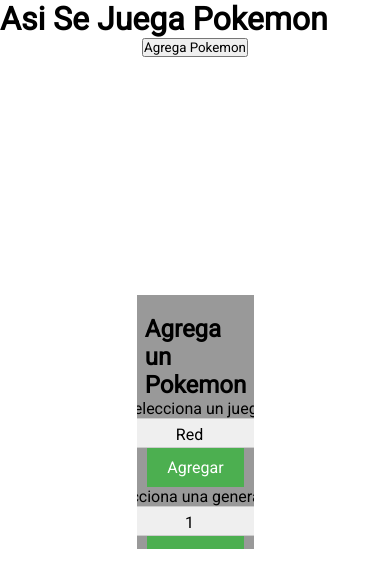
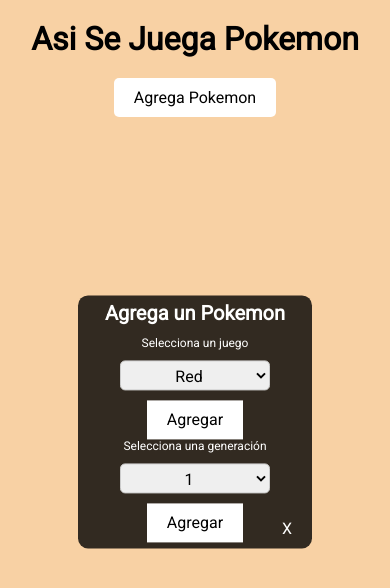
Before and after one commit to NachoBasilio/Estudio-Pokemon-TypeScript, a website built with Vite: page index.html in a window 390 px wide. Both pictures are taken after a click on the button "Agrega Pokemon". Built offline with nearby package versions, Linux system fonts and the light colour scheme.

Commit message:
0.1.7 :fire: estilos, boton de cerrado y media queries

```diff
--- a/src/logica/creacionDeModal.ts
+++ b/src/logica/creacionDeModal.ts
@@ -12,6 +12,7 @@
     const selectGeneration = document.createElement('select');
     const botonGeneracion = document.createElement('button');
     const botonGame = document.createElement('button');
+    const botonCerrar = document.createElement('button');
 
     modal.classList.add('modal');
     titulo.classList.add('titulo');
@@ -22,12 +23,15 @@
     selectGeneration.classList.add('select');
     botonGeneracion.classList.add('boton');
     botonGame.classList.add('boton');
+    botonCerrar.classList.add('botonCerrar');
+
 
     titulo.textContent = 'Agrega un Pokemon';
     textoGame.textContent = 'Selecciona un juego';
     textoGeneration.textContent = 'Selecciona una generación';
     botonGeneracion.textContent = 'Agregar';
     botonGame.textContent = 'Agregar';
+    botonCerrar.textContent = 'X';
 
     const generaciones = [1, 2, 3, 4, 5, 6, 7, 8, 9];
     const games = [
@@ -92,8 +96,10 @@
     form.appendChild(textoGeneration);
     form.appendChild(selectGeneration);
     form.appendChild(botonGeneracion);
+    form.appendChild(botonCerrar);
     modal.appendChild(titulo);
     modal.appendChild(form);
+
 
     botonGame.addEventListener('click', () => {
         modal.classList.add('eliminarModal');
@@ -107,6 +113,11 @@
         creadoraDeCards(parseInt(selectGeneration.value), app);
     })
 
+    botonCerrar.addEventListener('click', () => {
+
+        modal.classList.add('eliminarModal');
+    })
+
     return modal;
 }
 
--- a/src/logica/creadoraDeCards.ts
+++ b/src/logica/creadoraDeCards.ts
@@ -45,7 +45,7 @@
     contenedorIMG.appendChild(img);
     contenedor.appendChild(contenedorIMG);
     contenedor.appendChild(tipo);
-    contenedor.appendChild(botonEliminar)
+
 
 
     creadorDeSelect(select, contenedor, generacion);
@@ -60,7 +60,7 @@
         tipo.textContent = pokemonSeleccionado.type.charAt(0).toUpperCase() + pokemonSeleccionado.type.slice(1);
       }
     });
-
+    contenedor.appendChild(botonEliminar)
     botonEliminar.addEventListener('click', (e) => {
       const target = e.target as HTMLButtonElement;
       const padre = target.parentElement;
@@ -69,10 +69,11 @@
 
 
 
+
     p.classList.add('cargando');
     padre?.appendChild(contenedor);
 
 
-  }
+}
 
     export default creadoraDeCards;
--- a/src/main.ts
+++ b/src/main.ts
@@ -19,6 +19,7 @@
   const mas = document.createElement('button');
   mas.classList.add('mas');
   mas.innerText = 'Agrega Pokemon';
+
 
   mas.addEventListener('click', async () => {
     modalNodo.classList.remove('eliminarModal');
--- a/src/modal.css
+++ b/src/modal.css
@@ -10,15 +10,25 @@
     left: 50%;
     transform: translate(-50%, -50%);
     z-index: 1;
-    width: 30%;
+    width: 60%;
     height: 30%;
-    overflow: auto;
-    background-color: rgba(0, 0, 0, 0.4);
-    padding: 20px
+    overflow: none;
+    background-color: rgba(0, 0, 0, 0.8);
+    padding: 5px;
+    border-radius: 10px;
+}
+
+select{
+    width: 150px;
+    height: 30px;
+    border-radius: 5px;
+    border: 1px solid #ccc;
+    padding: 5px;
+    margin-bottom: 10px;
 }
 
 .boton{
-    background-color: #4CAF50;
+    background-color: white;
     border: none;
     color: white;
     padding: 10px 20px;
@@ -26,6 +36,21 @@
     text-decoration: none;
     display: inline-block;
     font-size: 16px;
+    color: black;
+}
+
+.titulo{
+    color: white;
+    font-size: 20px;
+    margin-bottom: 10px;
+    text-align: center;
+}
+
+label{
+    color: white;
+    font-size: 12px;
+    margin-bottom: 10px;
+    text-align: center;
 }
 
 .form{
@@ -43,3 +68,56 @@
 .cargando{
     display: none;
 }
+
+.botonCerrar {
+    background-color: rgba(255, 255, 255, 0);
+    border: none;
+    color: white;
+    padding: 10px 20px;
+    text-align: center;
+    text-decoration: none;
+    display: inline-block;
+    font-size: 16px;
+    cursor: pointer;
+    position: absolute;
+    bottom: 0;
+    right: 0;
+    transform: rotate(0deg); /* Inicialmente sin rotación */
+    transition: transform 0.3s ease; /* Transición suave para la rotación */
+  }
+
+  .botonCerrar:hover {
+    background-color: rgba(255, 255, 255, 0.2);
+    border-radius: 5px;
+  }
+
+  /* Rotación de la "X" cuando se hace clic */
+  .botonCerrar.clicked {
+    transform: rotate(45deg);
+  }
+
+
+
+/* Media Queries */
+
+@media screen and (min-width: 600px){
+    .modal{
+        width: 30%;
+        height: 30%;
+    }
+
+}
+
+@media screen and (min-width: 1024px){
+    .modal{
+        width: 20%;
+        height: 30%;
+    }
+}
+
+@media screen and (min-width: 1440px){
+    .modal{
+        width: 15%;
+        height: 30%;
+    }
+}
--- a/src/style.css
+++ b/src/style.css
@@ -7,6 +7,14 @@
     font-family: 'Roboto', sans-serif;
 }
 
+body{
+    background-color: #f8d1a4;
+}
+
+h1{
+    text-align: center;
+    margin: 20px 0;
+}
 .contenedorMayor{
     display: flex;
     flex-direction: row;
@@ -60,3 +68,18 @@
     cursor: pointer;
     text-align: center;
 }
+
+.mas{
+    background-color: white;
+    border: none;
+    color: white;
+    padding: 10px 20px;
+    text-align: center;
+    text-decoration: none;
+    display: inline-block;
+    font-size: 16px;
+    color: black;
+    cursor: pointer;
+    border-radius: 5px;
+    outline: none;
+}
```
